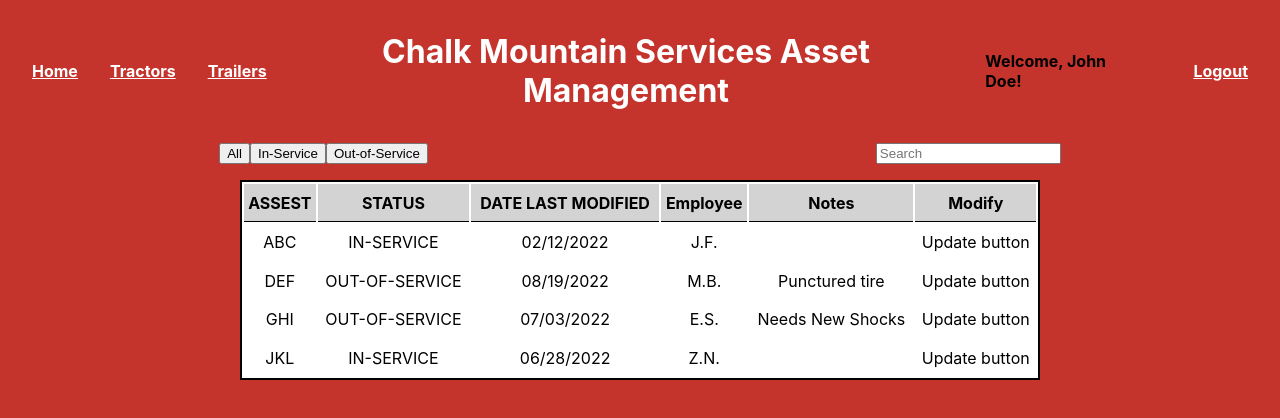
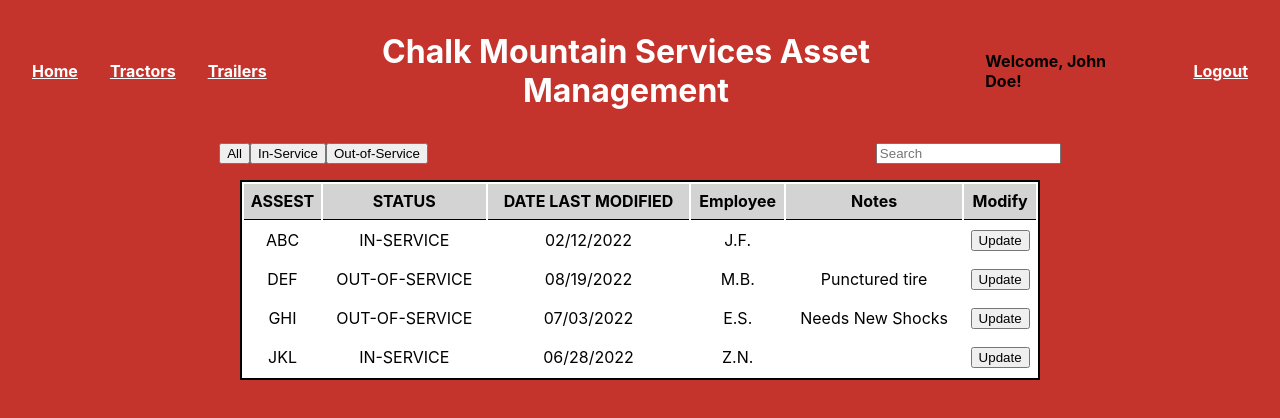
Before and after one commit to emsanders1/ChalkMountainAssetManagement, a React (Create React App) app in the folder chalk-mountain/: page / in a window 1280 px wide. Shown: the top 418 px of the page. Built offline with nearby package versions, Linux system fonts and the light colour scheme.

Commit message:
Updates to Front End

```diff
--- a/chalk-mountain/src/components/Table.css
+++ b/chalk-mountain/src/components/Table.css
@@ -3,6 +3,7 @@
     text-align: center;
     justify-content: center;
     align-content: center;
+
 }
 table {
     border: 2px solid black;
--- a/chalk-mountain/src/components/Table.js
+++ b/chalk-mountain/src/components/Table.js
@@ -16,7 +16,7 @@
         <td>02/12/2022</td>
         <td>J.F.</td>
         <td></td>
-        <td>Update button</td>
+        <td><button>Update</button></td>
       </tr>
       <tr>
         <td>DEF</td>
@@ -24,7 +24,7 @@
         <td>08/19/2022</td>
         <td>M.B.</td>
         <td>Punctured tire</td>
-        <td>Update button</td>
+        <td><button>Update</button></td>
       </tr>
       <tr>
         <td>GHI</td>
@@ -32,7 +32,7 @@
         <td>07/03/2022</td>
         <td>E.S.</td>
         <td>Needs New Shocks</td>
-        <td>Update button</td>
+        <td><button>Update</button></td>
       </tr>
       <tr>
         <td>JKL</td>
@@ -40,7 +40,7 @@
         <td>06/28/2022</td>
         <td>Z.N.</td>
         <td></td>
-        <td>Update button</td>
+        <td><button>Update</button></td>
       </tr>
     </table>
     </div>
```
